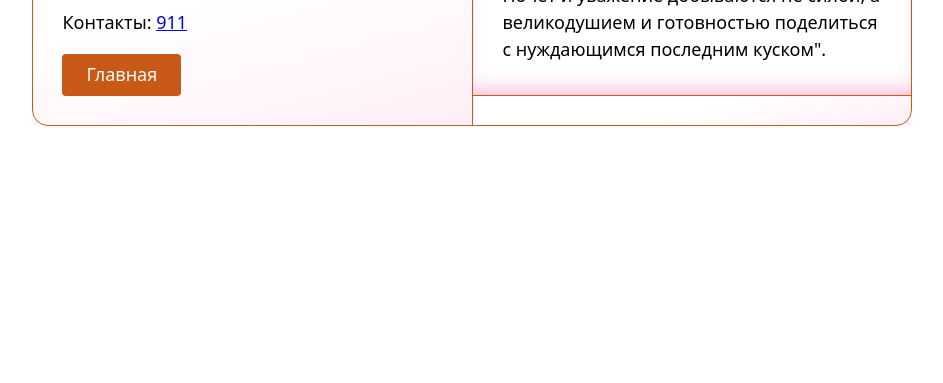
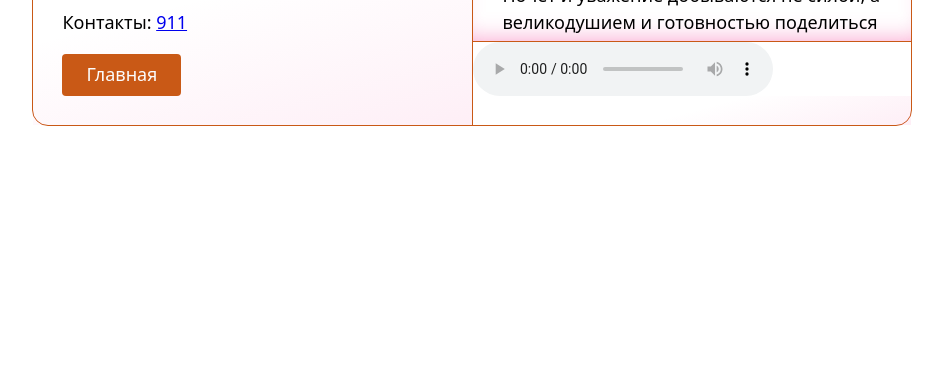
Before and after one commit to kikboot/mky, a plain HTML site: page infa.html in a window 1280 px wide. Shown: the part 425-808 px from the top of the page, without its empty margins (94-1037 px from the left). Drawn offline with Linux system fonts and the light colour scheme.

Commit message:
infa.html

```diff
--- a/infa.html
+++ b/infa.html
@@ -21,7 +21,7 @@
         с одной стороны я долбаеб, а с другой стороны у меня затылок
         <br/>
       </div>
-	      <audio src="хава.mp3"></audio>
+	      <audio src="хава.mp3" controls autoplay="autoplay"></audio>
       <footer></footer>
     </section>
   </article>
```
